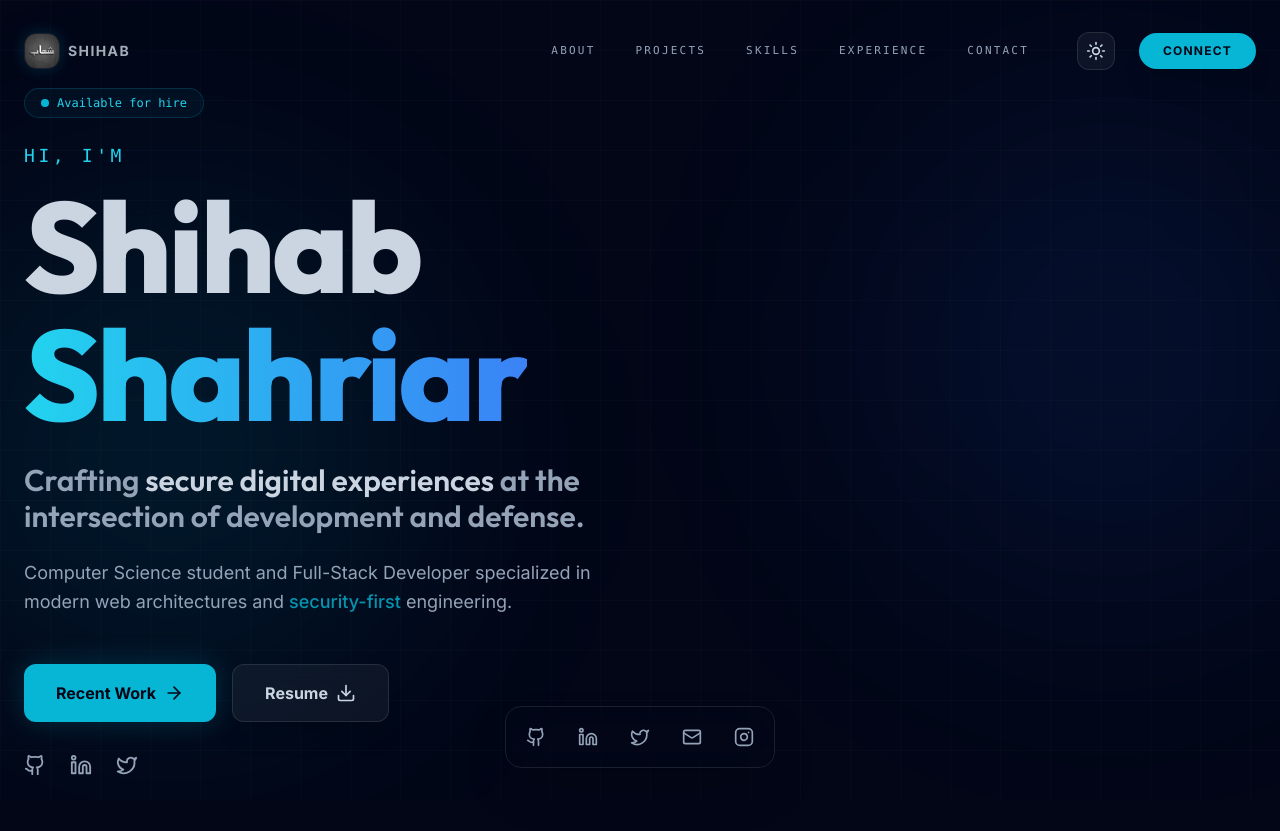
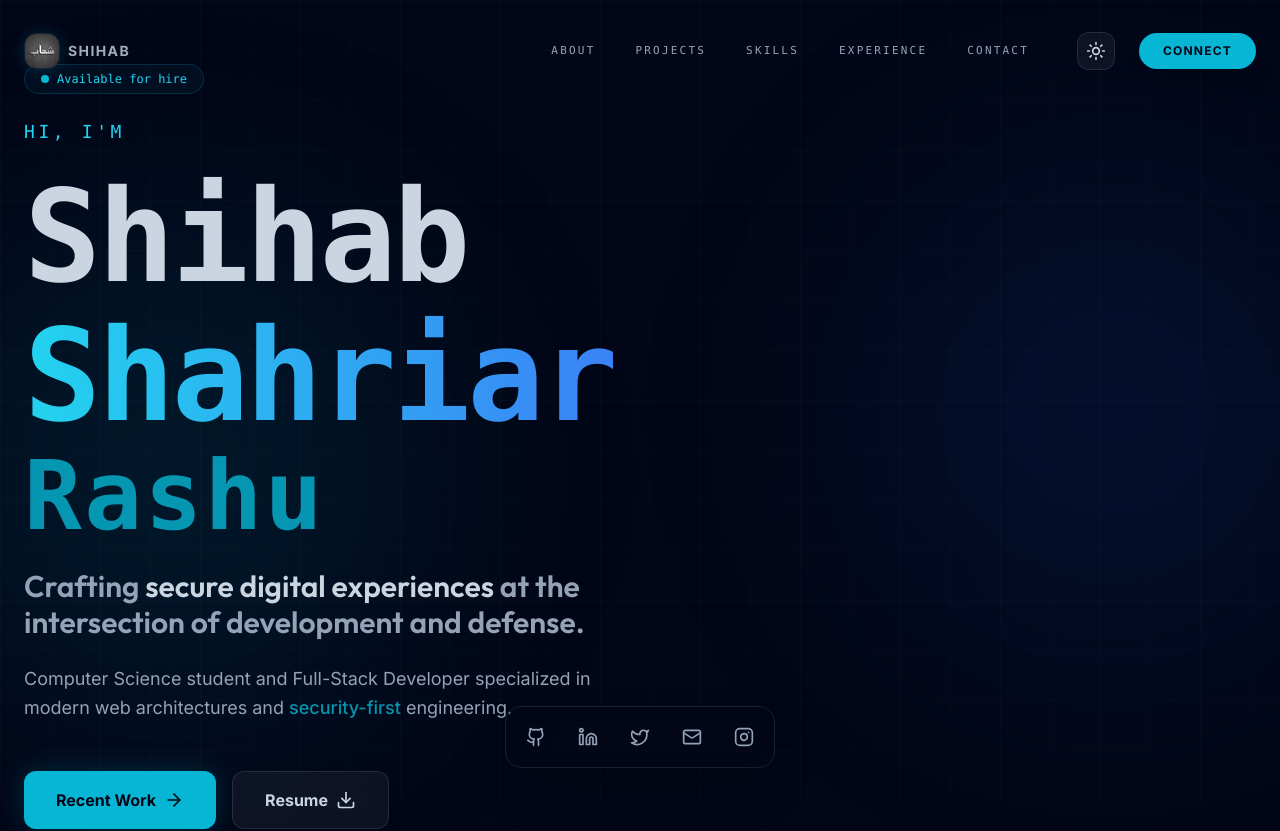
Before and after one commit to rushdv/portfolio, a React (Vite) app: page / in a window 1280 px wide. Shown: the top 831 px of the page. Built offline with nearby package versions, Linux system fonts and the light colour scheme.

Commit message:
feat: redesign Hero with full name 'Shihab Shahriar Rashu' in premium professional style

```diff
--- a/src/sections/Hero.jsx
+++ b/src/sections/Hero.jsx
@@ -33,14 +33,26 @@ export default function Hero({ theme }) {
               Available for hire
             </motion.div>
 
-            <div className="space-y-3">
+
+            <div className="space-y-6">
               <h2 className="text-cyan-400 font-medium text-lg tracking-[0.2em] uppercase font-mono">
-                Hi, I'm
+                <TextDecrypt text="Hi, I'm" />
               </h2>
-              <h1 className="text-7xl md:text-9xl font-black text-[var(--text-primary)] tracking-tight leading-[0.8] mb-2">
-                Shihab <br />
-                <span className="text-gradient">Shahriar</span>
-              </h1>
+
+              {/* Full Name with Premium Design */}
+              <div className="space-y-2">
+                <h1 className="text-6xl md:text-8xl lg:text-9xl font-black text-[var(--text-primary)] tracking-tight leading-[0.9]">
+                  <TextDecrypt text="Shihab" delay={300} />
+                </h1>
+                <h1 className="text-6xl md:text-8xl lg:text-9xl font-black tracking-tight leading-[0.9]">
+                  <span className="text-gradient">
+                    <TextDecrypt text="Shahriar" delay={600} />
+                  </span>
+                </h1>
+                <h1 className="text-5xl md:text-7xl lg:text-8xl font-bold text-cyan-500/80 tracking-wide leading-[0.9] font-mono">
+                  <TextDecrypt text="Rashu" delay={900} />
+                </h1>
+              </div>
             </div>
 
             <h3 className="text-2xl md:text-3xl font-semibold text-[var(--text-secondary)] max-w-2xl leading-tight">
```
